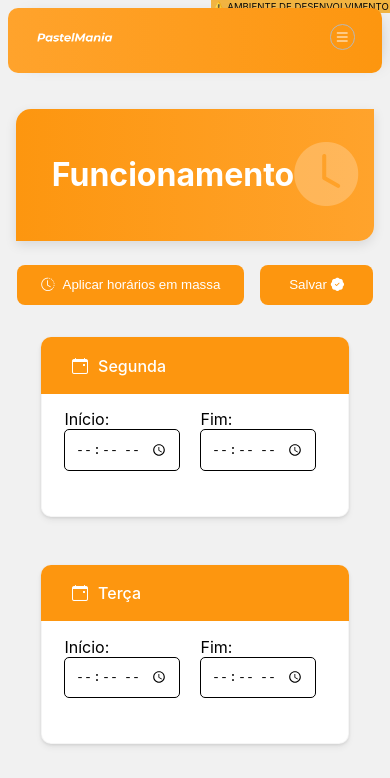
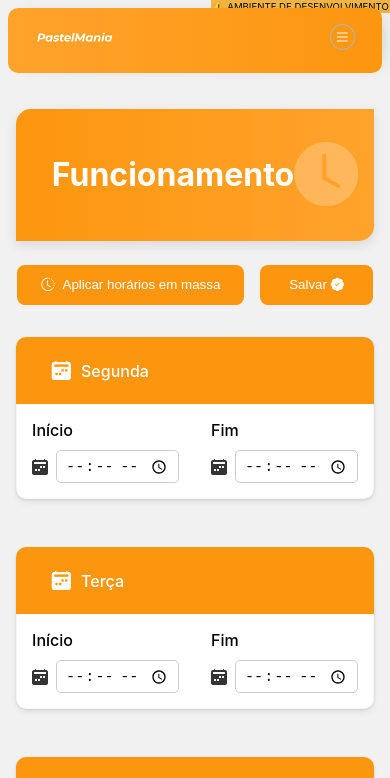
Before and after one commit to FourDevsSoft/frontend-pastel-mania-v2, an Angular app: page /adm/funcionamento in a window 390 px wide. Shown: the top 778 px of the page. Built offline with nearby package versions, Linux system fonts and the light colour scheme; no server answers.

Commit message:
🐛 FIX: Melhorias na página funcionamento junto com o novo modal

```diff
--- a/src/app/pages/adm/funcionamento/funcionamento.component.css
+++ b/src/app/pages/adm/funcionamento/funcionamento.component.css
@@ -1,4 +1,4 @@
-/* SEÇÃO PRINCIPAL */
+/*SEÇÃO PRINCIPAL*/
 #funcionamento {
   padding: 30px;
   display: flex;
@@ -6,7 +6,7 @@
   gap: 3rem;
 }
 
-/* TOPO - BOTOES AÇÕES */
+/*BOTOES AÇÕES*/
 .acoes-topo {
   display: flex;
   justify-content: flex-start;
@@ -30,6 +30,7 @@
   cursor: pointer;
 }
 
+
 /* Botão Salvar */
 #salvar-horarios #btn-salvar {
   background-color: var(--cor-4);
@@ -41,37 +42,38 @@
   font-weight: 500;
 }
 
-/* CARDS DE HORÁRIOS */
+
+/*CARDS DE HORÁRIOS*/
 #horarios {
   display: flex;
   flex-wrap: wrap;
   justify-content: center;
-  row-gap: 3rem;       /* espaço vertical entre linhas */
-  column-gap: 5rem;    /* espaço horizontal entre colunas */
+  row-gap: 3rem;
+  column-gap: 5rem;
   margin: 4%;
   position: relative;
   margin-top: 4%;
 }
 
 .horario {
-  flex: 0 1 30%;                  /* cada card ocupa ~30% do container */
+  flex: 0 1 30%;
   max-width: 380px;
   border-radius: 10px;
   background-color: var(--cor-1);
   transition: transform 0.3s ease, box-shadow 0.3s ease;
-  box-shadow: inset 0 0 0 1px rgba(0,0,0,0.04),
-              0px 4px 6px rgba(0, 0, 0, 0.05),
-              0px 1px 3px rgba(0, 0, 0, 0.1);
+  box-shadow: inset 0 0 0 1px rgba(0, 0, 0, 0.04),
+    0px 4px 6px rgba(0, 0, 0, 0.05),
+    0px 1px 3px rgba(0, 0, 0, 0.1);
 }
 
 .horario:hover {
   transform: scale(1.03);
-  box-shadow: inset 0 0 0 1px rgba(0,0,0,0.05),
-              0px 6px 10px rgba(0, 0, 0, 0.08),
-              0px 3px 6px rgba(0, 0, 0, 0.12);
+  box-shadow: inset 0 0 0 1px rgba(0, 0, 0, 0.05),
+    0px 6px 10px rgba(0, 0, 0, 0.08),
+    0px 3px 6px rgba(0, 0, 0, 0.12);
 }
 
-/* CABEÇALHO DO CARD */
+/*CABEÇALHO DO CARD*/
 .dia {
   background-color: var(--cor-4);
   color: var(--cor-1);
@@ -84,34 +86,65 @@
   font-weight: 500;
 }
 
-/* HORÁRIOS DO CARD */
+/* Ícone do cabeçalho */
+.dia i {
+  font-size: 1.2rem;
+  color: var(--cor-1);
+}
+
+/*HORÁRIOS DO CARD*/
 .horas {
   display: flex;
-  justify-content: space-between;
-  padding: 5%;
-  width: 85%;
-  margin: 0 auto 10%;
+  gap: 2rem;
+  padding: 1rem;
+  flex-wrap: wrap;
 }
 
-.horas input {
-  border: 1px solid var(--cor-19);
-  padding: 0.6rem;
-  border-radius: 5px;
-  background-color: var(--cor-1);
-  color: var(--cor-19);
-  font-weight: 500;
-  outline: none;
-  transition: border-color 0.2s ease;
+.input-com-icone {
+  display: flex;
+  flex-direction: column;
+  gap: 0.3rem;
+  flex: 1;
 }
 
-.horas input:focus {
-  border: 1px solid var(--cor-4);
+.horas label {
+  font-weight: 500;
+  margin-bottom: 0.3rem;
+  display: block;
 }
 
-/* RESPONSIVIDADE */
+/* Linha ícone + input */
+.linha {
+  display: flex;
+  align-items: center;
+  gap: 0.5rem;
+}
+.linha i {
+  font-size: 1rem;
+  color: #333;
+}
+/* Ícone do lado de fora do input */
+
+.linha input {
+  flex: 1;
+  border: 1px solid #ccc;
+  border-radius: 5px;
+  padding: 0.3rem 0.5rem;
+  font-size: 0.95rem;
+  outline: none;
+  background: #fff;
+}
+
+
+.linha input:focus {
+  border: none;
+  outline: none;
+}
+
+/*RESPONSIVIDADE*/
 @media screen and (max-width: 1024px) {
   #horarios {
-    flex-wrap: wrap;   /* flex já usa wrap, mas mantém */
+    flex-wrap: wrap;
   }
 }
 
@@ -128,13 +161,12 @@
 
 @media screen and (max-width: 350px) {
   .horas {
-    flex-direction: column;
     gap: 0.5rem;
   }
-  .horas div {
+  .input-com-icone {
     width: 100%;
   }
-  .horas input {
+  .linha input {
     width: 100%;
   }
 }
--- a/src/app/pages/adm/funcionamento/funcionamento.component.html
+++ b/src/app/pages/adm/funcionamento/funcionamento.component.html
@@ -2,13 +2,14 @@
 <app-banner></app-banner>
 <app-alert></app-alert>
 
-<!--  Área de ações -->
+<!-- Área de ações -->
 <div class="acoes-topo">
   <div class="abrir-modal">
     <button class="btn-abrir" (click)="abrirAplicarHorarios()">
       <i class="bi bi-clock-history"></i> Aplicar horários em massa
     </button>
   </div>
+
   <div id="salvar-horarios">
     <button id="btn-salvar" (click)="salvarHorarios()">
       Salvar <i class="bi bi-patch-check-fill"></i>
@@ -16,28 +17,38 @@
   </div>
 </div>
 
-<!--  Modal -->
+<!-- Modal -->
 <app-aplicar-horarios
   [diasSemana]="diasSemana"
   [visivel]="modalAberto"
-  (fechar)="fecharAplicarHorarios()">
-</app-aplicar-horarios>
+  (fechar)="fecharAplicarHorarios()"
+></app-aplicar-horarios>
 
-<!--  Cards dos dias -->
+<!-- Cards dos dias -->
 <div id="horarios">
   <div class="horario" *ngFor="let dia of diasSemana">
     <div class="dia">
-      <i class="bi bi-calendar-event"></i>
-      <label class="nome-dia">{{ dia.nome }}</label>
+      <i class="bi bi-calendar2-week-fill"></i>
+      <span class="nome-dia">{{ dia.nome }}</span>
     </div>
+
     <div class="horas">
-      <div>
-        <label>Início:</label>
-        <input type="time" [(ngModel)]="dia.inicio">
+      <!-- Início -->
+      <div class="input-com-icone">
+        <label>Início</label>
+        <div class="linha">
+          <i class="bi bi-calendar2-week-fill"></i>
+          <input type="time" [(ngModel)]="dia.inicio" />
+        </div>
       </div>
-      <div>
-        <label>Fim:</label>
-        <input type="time" [(ngModel)]="dia.fim">
+
+      <!-- Fim -->
+      <div class="input-com-icone">
+        <label>Fim</label>
+        <div class="linha">
+          <i class="bi bi-calendar2-week-fill"></i>
+          <input type="time" [(ngModel)]="dia.fim" />
+        </div>
       </div>
     </div>
   </div>
--- a/src/app/shared/components/aplicar-horarios/aplicar-horarios.component.css
+++ b/src/app/shared/components/aplicar-horarios/aplicar-horarios.component.css
@@ -1,123 +1,134 @@
-/*BACKDROP DO MODAL*/
 .modal-overlay {
   position: fixed;
-    top: 0; left: 0;
-    width: 100%; height: 100%;
-    background: rgba(0, 0, 0, 0.45);
-    display: flex; justify-content: center; align-items: center;
-    z-index: 999;
+  inset: 0;
+  background-color: rgba(0, 0, 0, 0.5);
+  display: flex;
+  justify-content: center;
+  align-items: center;
+  z-index: 100;
 }
 
-  /*CONTEÚDO DO MODAL*/
-  .modal-content {
-    background-color: var(--cor-1);
-    border-radius: 12px;
-    padding: 2rem;
-    width: 90%; max-width: 550px;
-    box-shadow: 0px 8px 24px rgba(0,0,0,0.15);
-    animation: slideDown 0.35s ease;
+.modal-container {
+  background-color: #fff;
+  border-radius: 14px;
+  padding: 25px 30px;
+  width: 600px;
+  font-family: "Segoe UI", sans-serif;
+  color: #333;
+  box-shadow: 0 4px 15px rgba(0, 0, 0, 0.2);
 }
 
-  /* Animação */
-  @keyframes slideDown {
-    from { opacity: 0; transform: translateY(-20px); }
-    to { opacity: 1; transform: translateY(0); }
+h3 {
+  margin-bottom: 15px;
+  font-weight: 600;
+  color: #222;
 }
 
-  /*CABEÇALHO */
-  .modal-header {
-    display: flex; justify-content: space-between; align-items: center;
-    border-bottom: 1px solid rgba(0,0,0,0.1); margin-bottom: 1.2rem; padding-bottom: 0.8rem;
+.horarios {
+  display: flex;
+  gap: 35px;
 }
 
-  .modal-header h2 {
-    font-size: 1.4rem; font-weight: 600; color: var(--cor-19);
-    display: flex; align-items: center; gap: 0.5rem;
+.horarios div {
+  flex: 1;
 }
 
-  .modal-header button {
-    background: none; border: none; cursor: pointer;
+.horarios label {
+  display: block;
+  font-size: 0.95rem;
+  margin-bottom: 5px;
 }
 
-  .modal-header button i:hover {
-    color: var(--cor-4);
-    transform: rotate(90deg);
+.horarios input {
+  width: 93%;
+  border: none;
+  background-color: #f7f7f7;
+  border: 1px solid #ddd;
+  border-radius: 8px;
+  padding: 10px;
+  font-size: 0.95rem;
+  display: flex;
+  outline: none;
 }
 
-  /* INPUTS*/
-  .inputs-aplicar {
-    display: flex; flex-wrap: wrap; gap: 1rem; margin-bottom: 1.5rem;
+.selecao-header {
+  display: flex;
+  justify-content: space-between;
+  align-items: center;
+  margin-top: 15px;
 }
 
-  .inputs-aplicar input[type="time"] {
-    border: 1px solid var(--cor-19);
-    padding: 0.6rem; border-radius: 6px;
-    background-color: var(--cor-1); color: var(--cor-19);
-    font-weight: 500; outline: none; transition: border-color 0.2s ease;
+.botoes-acoes {
+  display: flex;
+  gap: 8px;
 }
 
-  .inputs-aplicar input:focus {
-    border-color: var(--cor-4);
+.btn-acao {
+  background-color: #f7f7f7;
+  border: 1px solid #ddd;
+  border-radius: 8px;
+  padding: 6px 12px;
+  cursor: pointer;
+  font-size: 0.9rem;
+  color: #444;
+  transition: all 0.2s;
 }
 
-  .inputs-aplicar button {
-    background-color: var(--cor-4); color: var(--cor-1);
-    border: none; padding: 0.8rem 2rem; border-radius: 8px;
-    cursor: pointer; font-weight: 500;
-    transition: transform 0.2s ease;
+.btn-acao:hover {
+  background-color: #f0f0f0;
 }
 
-  .inputs-aplicar button:hover {
-    transform: translateY(-2px);
+.dias-grid {
+  margin-top: 15px;
+  display: grid;
+  grid-template-columns: repeat(4, 1fr);
+  gap: 10px;
 }
 
-  /*SELEÇÃO DE DIAS */
-  .acoes-dias .botoes {
-    display: flex; gap: 1rem; flex-wrap: wrap; margin-bottom: 1rem;
+.dias-grid button {
+  border: 2px solid var(--cor-4);
+  background-color: #fff7f0;
+  border-radius: 10px;
+  padding: 10px 15px;
+  font-size: 0.95rem;
+  cursor: pointer;
+  color: var(--cor-4);
+  display: flex;
+  align-items: center;
+  gap: 6px;
+  transition: all 0.2s;
 }
 
-  .acoes-dias .botoes button {
-    background-color: var(--cor-4); color: var(--cor-1);
-    border: none; padding: 0.6rem 1.8rem; border-radius: 8px;
-    cursor: pointer; font-weight: 500;
-    transition: transform 0.2s ease;
+.dias-grid button.selecionado {
+  background-color: var(--cor-4);
+  color: white;
 }
 
-  .acoes-dias .botoes button:hover {
-    transform: translateY(-2px);
+.dias-grid button:hover {
+  transform: translateY(-1px);
 }
 
-  .dias-check {
-    display: flex; flex-wrap: wrap; gap: 0.8rem 1.2rem;
+.acoes-finais {
+  display: flex;
+  justify-content: flex-end;
+  gap: 10px;
+  margin-top: 20px;
 }
 
-  .dias-check label {
-    display: flex; align-items: center; gap: 0.4rem;
-    font-weight: 500; color: var(--cor-19);
+.btn-aplicar {
+  background-color: var(--cor-4);
+  color: white;
+  border: none;
+  border-radius: 8px;
+  padding: 8px 16px;
+  font-weight: 500;
+  cursor: pointer;
 }
 
-  /* ===========================
-     RODAPÉ
-  =========================== */
-  .modal-footer {
-    display: flex; justify-content: flex-end; margin-top: 1.8rem;
+.btn-cancelar {
+  background-color: #eee;
+  border: none;
+  border-radius: 8px;
+  padding: 8px 16px;
+  cursor: pointer;
 }
-
-  .modal-footer button {
-    background-color: var(--cor-4); color: var(--cor-1);
-    border: none; padding: 0.8rem 2rem; border-radius: 8px;
-    cursor: pointer; font-weight: 500;
-  }
-
-  .modal-footer button:hover {
-    transform: translateY(-2px);
-  }
-
-  /* ===========================
-     RESPONSIVIDADE
-  =========================== */
-  @media screen and (max-width: 500px) {
-    .modal-content { padding: 1.5rem; }
-    .inputs-aplicar { flex-direction: column; }
-    .modal-footer button { width: 100%; }
-  }
--- a/src/app/shared/components/aplicar-horarios/aplicar-horarios.component.html
+++ b/src/app/shared/components/aplicar-horarios/aplicar-horarios.component.html
@@ -1,41 +1,45 @@
-<!-- Modal Overlay -->
 <div class="modal-overlay" *ngIf="visivel">
-    <div class="modal-content">
-      <!-- Cabeçalho -->
-      <div class="modal-header">
-        <h2><i class="bi bi-clock-history"></i> Aplicar horários em massa</h2>
-        <button (click)="fecharModal()"><i class="bi bi-x-lg"></i></button>
-      </div>
+  <div class="modal-container">
+    <h3>Aplicar horários padrão</h3>
 
-      <!-- Inputs de horário -->
-      <div class="inputs-aplicar">
+    <div class="horarios">
       <div>
-          <label>Início:</label>
+        <label>Horário de Início</label>
         <input type="time" [(ngModel)]="horarioPadraoInicio">
       </div>
       <div>
-          <label>Fim:</label>
+        <label>Horário de Fim</label>
         <input type="time" [(ngModel)]="horarioPadraoFim">
-        </div>
-        <button (click)="aplicarHorariosPadrao()">Aplicar</button>
-      </div>
-
-      <!-- Seleção de dias -->
-      <div class="acoes-dias">
-        <div class="botoes">
-          <button (click)="selecionarTodos()">Selecionar todos</button>
-          <button (click)="limparSelecao()">Limpar seleção</button>
-        </div>
-        <div class="dias-check">
-          <label *ngFor="let dia of diasSemana">
-            <input type="checkbox" [(ngModel)]="dia.selecionado"> {{ dia.nome }}
-          </label>
       </div>
     </div>
 
-      <!-- Rodapé -->
-      <div class="modal-footer">
-        <button (click)="fecharModal()">Fechar</button>
+    <hr>
+
+    <div class="selecao-header">
+      <span>Selecione os dias:</span>
+      <div class="botoes-acoes">
+        <button class="btn-acao" (click)="toggleTodos()">
+          <i class="bi bi-check2-square"></i> Todos
+        </button>
+        <button class="btn-acao" (click)="limparSelecao()">
+          <i class="bi bi-x-square"></i> Limpar
+        </button>
+      </div>
+    </div>
+
+    <div class="dias-grid">
+      <button
+        *ngFor="let dia of diasSemana"
+        (click)="dia.selecionado = !dia.selecionado"
+        [class.selecionado]="dia.selecionado">
+        <i class="bi" [ngClass]="dia.selecionado ? 'bi-check-circle-fill' : 'bi-circle'"></i>
+        {{ dia.nome }}
+      </button>
+    </div>
+
+    <div class="acoes-finais">
+      <button class="btn-aplicar" (click)="aplicarHorariosPadrao()">Aplicar</button>
+      <button class="btn-cancelar" (click)="fecharModal()">Cancelar</button>
     </div>
   </div>
 </div>
```
Also changed, not shown: src/app/shared/components/aplicar-horarios/aplicar-horarios.component.ts (+11 -2 lines). Lines whose indentation alone changed are shown as unchanged.
